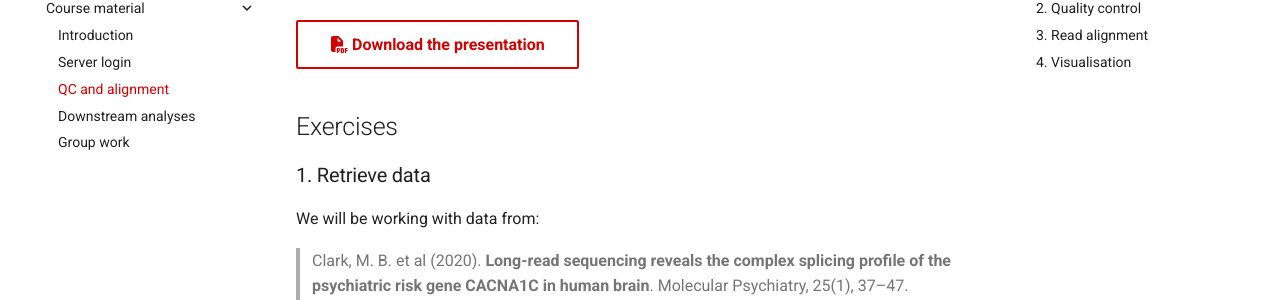
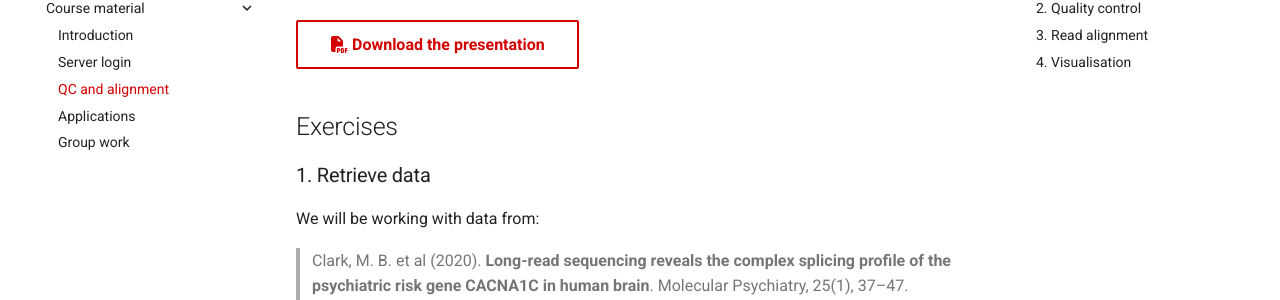
Before and after one commit to sib-swiss/NGS-longreads-training, an MkDocs documentation site: the page built from docs/course_material/qc_alignment.md, in a window 1280 px wide. Shown: the part 211-511 px from the top of the page. Built offline with MkDocs 1.6.1 and Material for MkDocs 9.7.7, drawn with Linux system fonts in a browser that asks for light colours; comment, search, counter and statistics services are not loaded.

Commit message:
added presentations

```diff
--- a/docs/course_material/qc_alignment.md
+++ b/docs/course_material/qc_alignment.md
@@ -1,6 +1,6 @@
 ## Material
 
-[:fontawesome-solid-file-pdf: Download the presentation](../assets/pdf/qc_alignment.pdf){: .md-button }
+[:fontawesome-solid-file-pdf: Download the presentation](../assets/pdf/QC_alignment.pdf){: .md-button }
 
 ## Exercises
 
--- a/mkdocs.yml
+++ b/mkdocs.yml
@@ -7,7 +7,7 @@
       - Introduction: course_material/introduction.md
       - Server login: course_material/server_login.md
       - QC and alignment: course_material/qc_alignment.md
-      - Downstream analyses: course_material/downstream_analyses.md
+      - Applications: course_material/applications.md
       - Group work: course_material/group_work.md
 
 theme:
```
Also changed, not shown: docs/course_material/applications.md (added, +4 -0 lines), docs/course_material/introduction.md (+4 -0 lines), docs/course_material/downstream_analyses.md (deleted), 5 other files.
